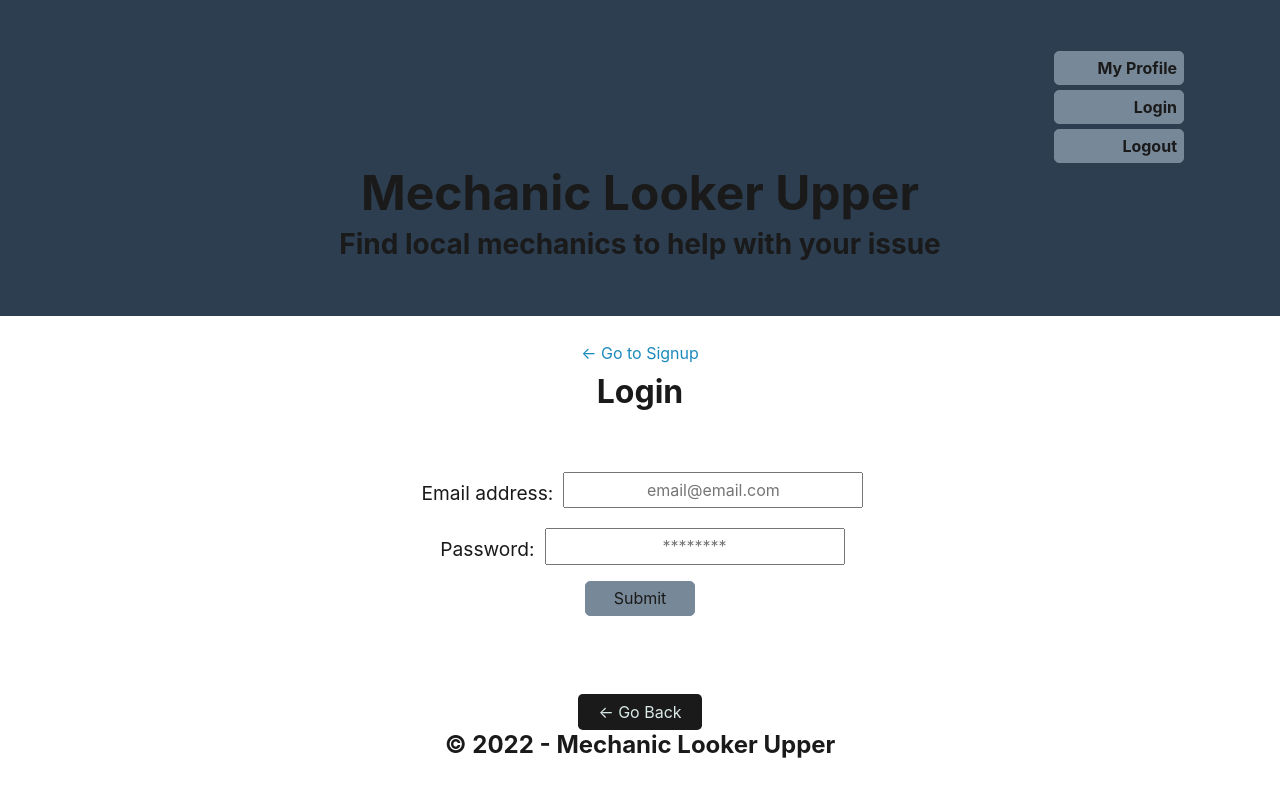
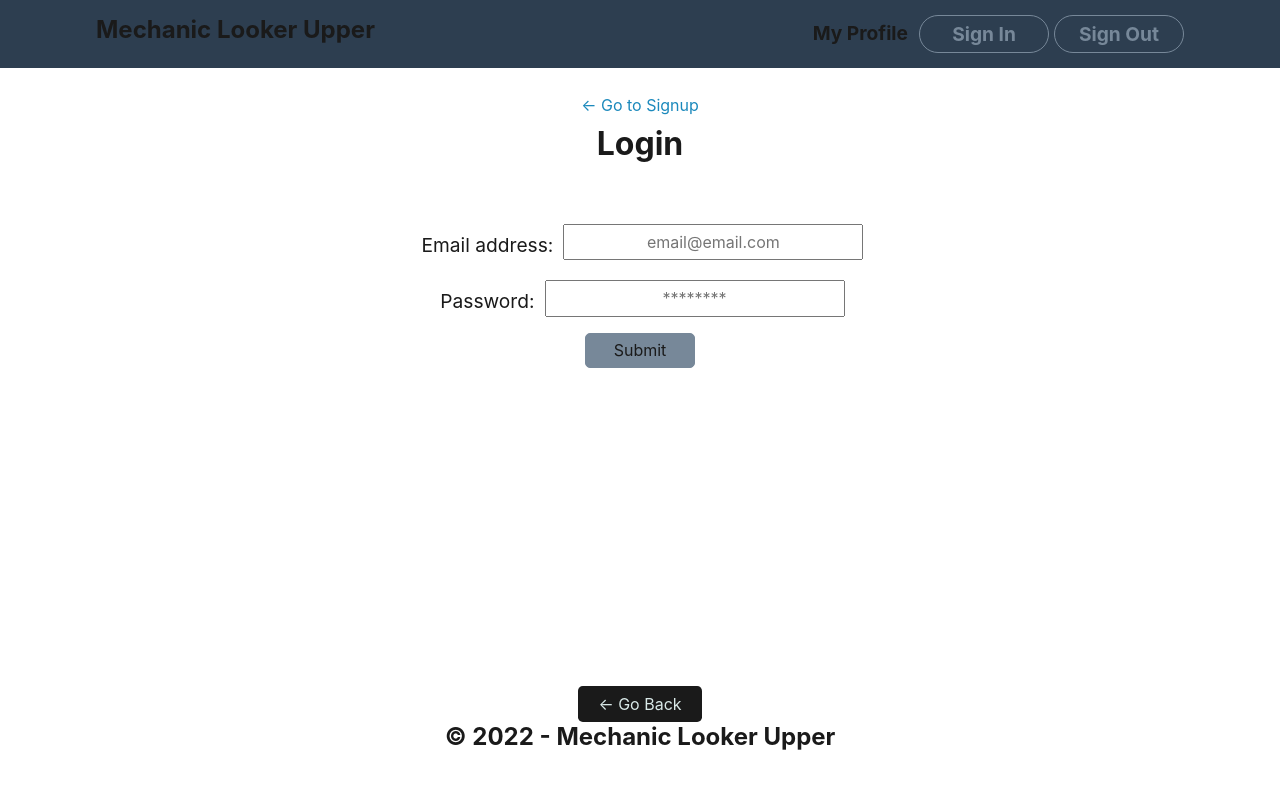
Before and after one commit to nlaramee120/MechsMeet, a React (Create React App) app in the folder client/: page /login in a window 1280 px wide. Shown: the top 796 px of the page. Built offline with nearby package versions, Linux system fonts and the light colour scheme.

Commit message:
Adjusted Header stylings.

```diff
--- a/client/src/components/Header/Header.css
+++ b/client/src/components/Header/Header.css
@@ -1,19 +1,33 @@
+header {
+    background-color: white !important;
+}
+
 .headerLinks {
     display: flex;
-    flex-direction: column;
-    align-items: flex-end;
+    justify-content: space-between;
+    flex-direction: row;
 }
 
-.myProfile,
-.login,
-.logout {
-    width: 130px;
-    background-color: lightslategray;
-    border: 1px solid lightslategray;
-    border-radius: 5px;
+.navLinks {
+    display: flex;
 }
 
 .myProfile,
 .login {
-    margin-bottom: 5px;
+    margin-right: 5px;
 }
+
+.login,
+.logout {
+    color: lightslategray !important;
+    width: 130px;
+    border: 1px solid lightslategray;
+    border-radius: 3rem;
+    transition: 0.4s;
+}
+
+.logout:hover,
+.login:hover {
+    background-color: lightslategray;
+    color: white !important;
+  }
--- a/client/src/components/Header/index.js
+++ b/client/src/components/Header/index.js
@@ -7,42 +7,35 @@ import Auth from "../../utils/auth";
 const Header = () => {
   return (
     <header className="bg-primary text-dark mb-4 display-flex align-center">
-      <div className="container flex-column justify-space-between-lg justify-center ">
-        <div className="headerLinks">
+      <div className="headerLinks container flex-column justify-space-between-lg justify-center ">
+        <div className="homeLink">
+          <Link className="text-dark" to="/">
+            <h1 className="m-0" style={{ fontSize: "1.5rem" }}>
+              Mechanic Looker Upper
+            </h1>
+          </Link>
+        </div>
+        <div className="navLinks">
           <Link className="myProfile text-dark" to="/me/:profileId">
-            <h1
-              className="m-1"
-              style={{ fontSize: "1rem", textAlign: "right" }}
-            >
+            <h1 className="m-1" style={{ fontSize: "1.2rem" }}>
               My Profile
             </h1>
           </Link>
           <Link className="login text-dark" to="/login">
-            <h1
-              className="m-1"
-              style={{ fontSize: "1rem", textAlign: "right" }}
-            >
-              Login
+            <h1 className="m-1" style={{ fontSize: "1.2rem" }}>
+              Sign In
             </h1>
           </Link>
           <Link onClick={() => Auth.logout()} className="logout text-dark">
-            <h1
-              className="m-1"
-              style={{ fontSize: "1rem", textAlign: "right" }}
-            >
-              Logout
+            <h1 className="m-1" style={{ fontSize: "1.2rem" }}>
+              Sign Out
             </h1>
           </Link>
         </div>
-        <Link className="text-dark" to="/">
-          <h1 className="m-0" style={{ fontSize: "3rem" }}>
-            Mechanic Looker Upper
-          </h1>
-        </Link>
-        <p className="m-0" style={{ fontSize: "1.75rem", fontWeight: "700" }}>
-          Find local mechanics to help with your issue
-        </p>
       </div>
+      {/* <p className="headerQuote m-0" style={{ fontSize: "1rem", fontWeight: "700" }}>
+        Find your man (or woman) in uniform...
+      </p> */}
     </header>
   );
 };
```
Also changed, not shown: 1 other file (tests, documents, lock files or other folders).
